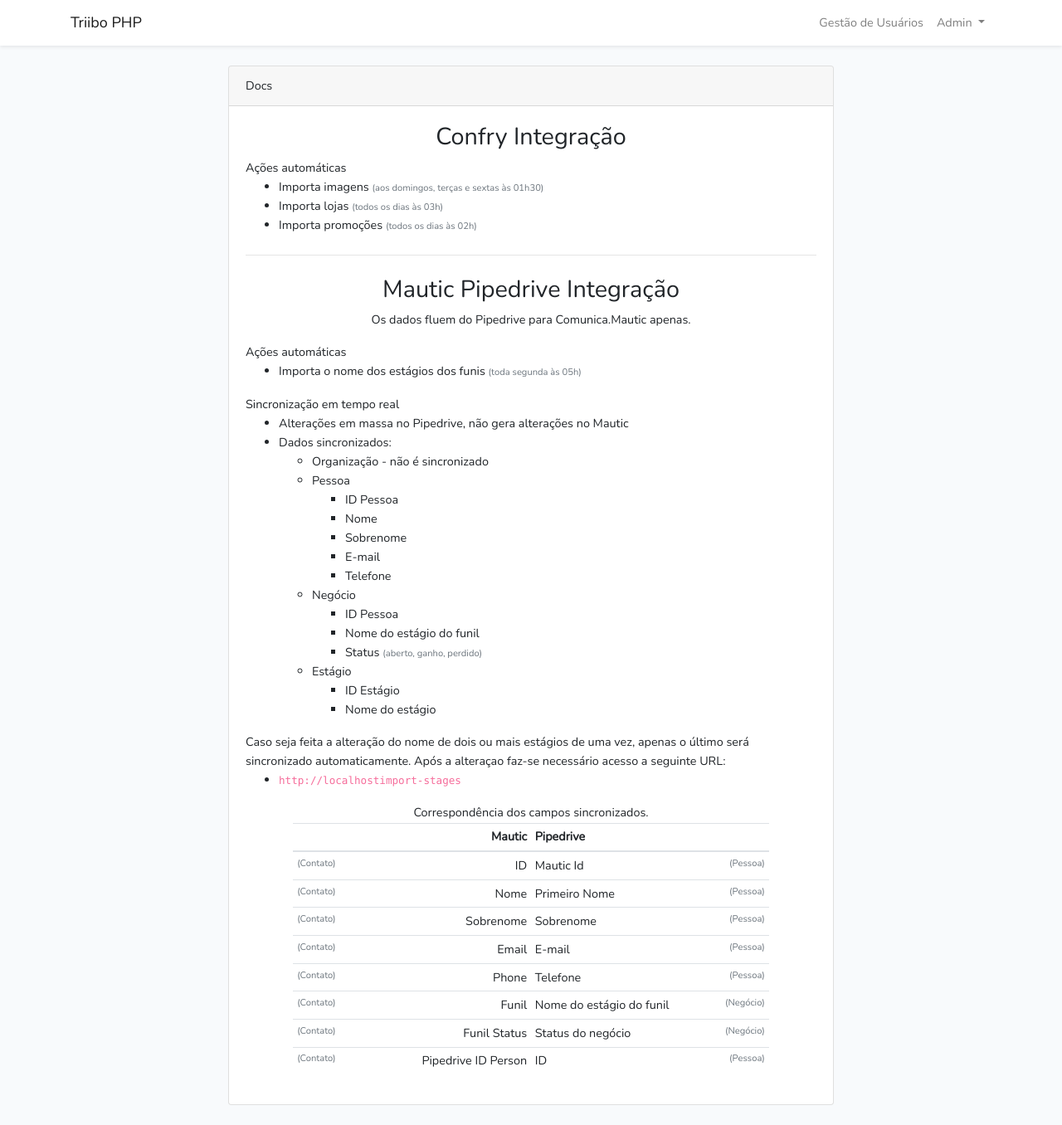
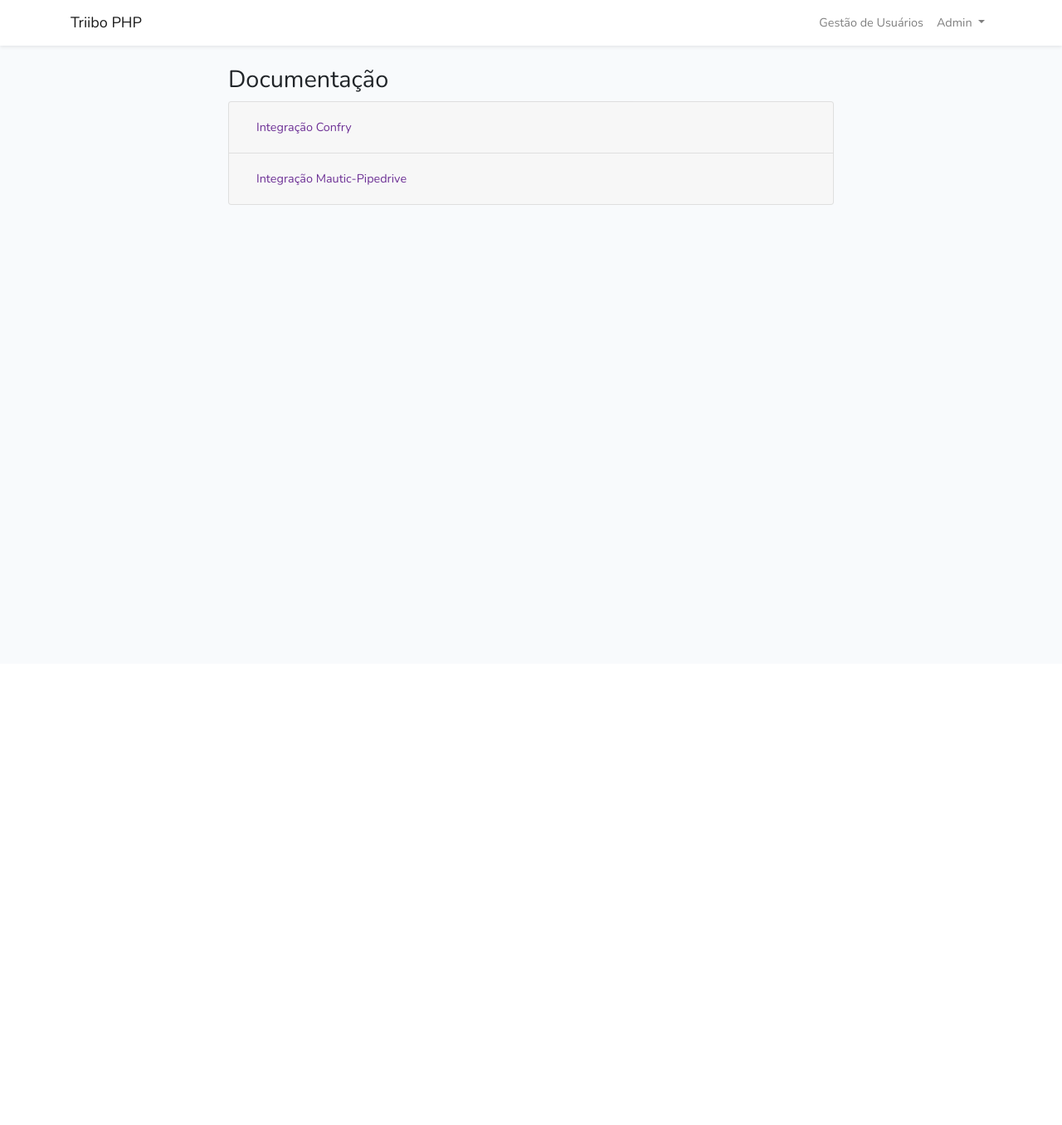
Before and after one commit to CostaMateus/triibo-gateway-php, a Laravel app: page /home in a window 1280 px wide. Shown: the whole page at 83% size. After the commit the page ends 247 px from the top, so only its background shows below. Run offline with Laravel 8, Linux system fonts and the light colour scheme; a user stored in the database is signed in; data comes from the database, SQL or seed files in the repository.

Commit message:
Mudando docs para accordion

```diff
--- a/resources/views/home.blade.php
+++ b/resources/views/home.blade.php
@@ -3,16 +3,30 @@
 @section('content')
 <div class="container">
     <div class="row justify-content-center">
+
         <div class="col-md-8">
+            <h2 class="text-left">Documentação</h2>
+        </div>
+        <div class="col-md-8">
+
+            <div class="accordion" id="accordionTriibo">
                 <div class="card">
-                <div class="card-header">Docs{{-- __('Dashboard') --}}</div>
+                    <div class="card-header" id="headingOne">
+                        <h2 class="mb-0">
+                            <button class="btn btn-link btn-block text-left text-triibo"
+                                type="button" data-toggle="collapse" data-target="#collapseCofry"
+                                aria-expanded="true" aria-controls="collapseCofry" >
+                                Integração Confry
+                            </button>
+                        </h2>
+                    </div>
 
+                    <div id="collapseCofry" class="collapse" aria-labelledby="headingOne" data-parent="#accordionTriibo">
                         <div class="card-body">
-
                             <div id="cofry">
-                        <h2 class="text-center" >Confry Integração</h2>
+                                <h2 class="text-center" >Integração Confry</h2>
                                 <p class="mb-0" >Ações automáticas</p>
-                        <ul>
+                                <ul class="mb-0" >
                                     <li>
                                         Importa imagens
                                         <span class="text-muted h7" >(aos domingos, terças e sextas às 01h30)</span>
@@ -26,23 +40,34 @@
                                         <span class="text-muted h7" >(todos os dias às 02h)</span>
                                     </li>
                                 </ul>
-
-                        <hr class="my-4" >
+                            </div>
+                        </div>
+                    </div>
                 </div>
 
+                <div class="card">
+                    <div class="card-header" id="headingTwo">
+                        <h2 class="mb-0">
+                            <button class="btn btn-link btn-block text-left text-triibo collapsed" type="button"
+                                data-toggle="collapse" data-target="#collapseMauticPipe"
+                                aria-expanded="false" aria-controls="collapseMauticPipe" >
+                                Integração Mautic-Pipedrive
+                            </button>
+                        </h2>
+                    </div>
+                    <div id="collapseMauticPipe" class="collapse" aria-labelledby="headingTwo" data-parent="#accordionTriibo">
+                        <div class="card-body">
+
                             <div id="marketplace">
-
-                        <h2 class="text-center" >Mautic Pipedrive Integração</h2>
+                                <h2 class="text-center" >Integração Mautic-Pipedrive</h2>
                                 <p class="text-center" >Os dados fluem do Pipedrive para Comunica.Mautic apenas.</p>
-
                                 <p class="mb-0" >Ações automáticas</p>
-                        <ul>
+                                <ul class="" >
                                     <li>
                                         Importa o nome dos estágios dos funis
                                         <span class="text-muted h7" >(toda segunda às 05h)</span>
                                     </li>
                                 </ul>
-
                                 <p class="mt-2 mb-0" >Sincronização em tempo real</p>
                                 <ul>
                                     <li>Alterações em massa no Pipedrive, não gera alterações no Mautic</li>
@@ -157,10 +182,13 @@
                                 </table>
                             </div>
 
-
                         </div>
                     </div>
                 </div>
             </div>
+
+        </div>
+
+    </div>
 </div>
 @endsection
```
Lines whose indentation alone changed are shown as unchanged.
